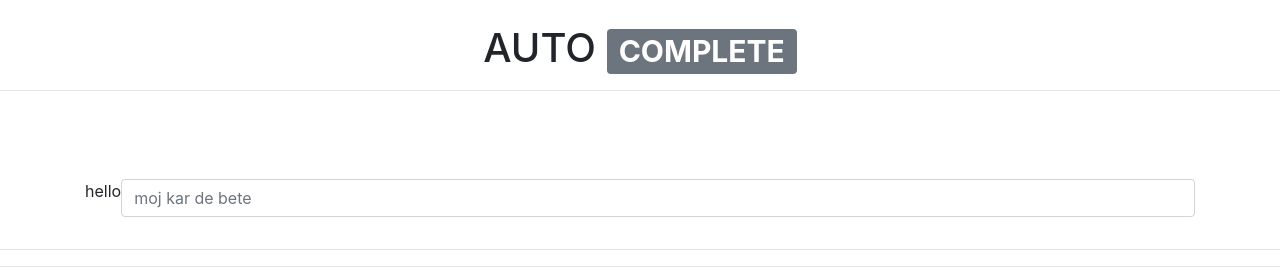
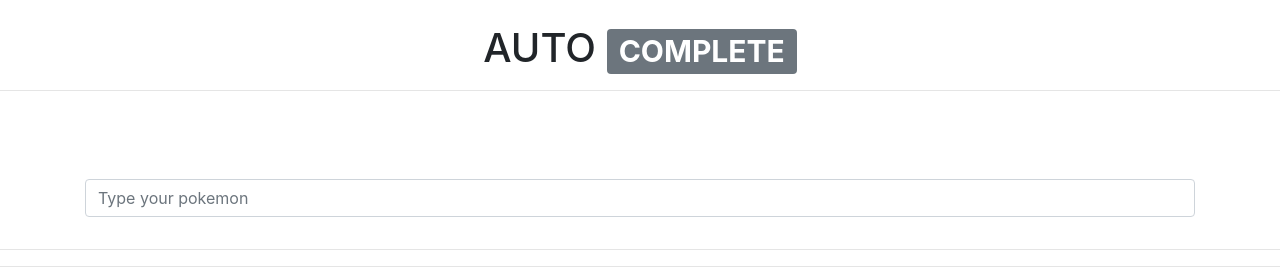
Before and after one commit to bhaskarbhakat/auto-suggest-and-auto-complete, a React app: page auto-suggest/public/index.html in a window 1280 px wide. Shown: the top 269 px of the page. Built offline with nearby package versions, Linux system fonts and the light colour scheme; files whose address does not match are found by name.

Commit message:
learning commits

```diff
--- a/auto-suggest/public/index.html
+++ b/auto-suggest/public/index.html
@@ -28,8 +28,7 @@
   <center>
     <div class="container top">
       <div class="input-group mb-3">
-        hello
-          <input type="text" class="form-control" placeholder="moj kar de bete" id="text-box">
+          <input type="text" class="form-control" placeholder="Type your pokemon" id="text-box">
       </div>
       <ul id="list" class="list-group ">
       </ul>
```
